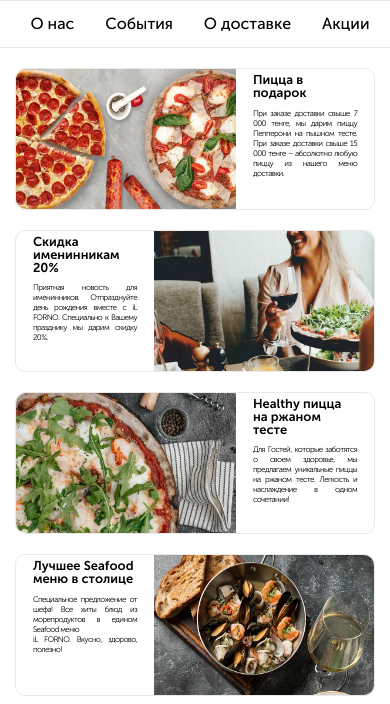
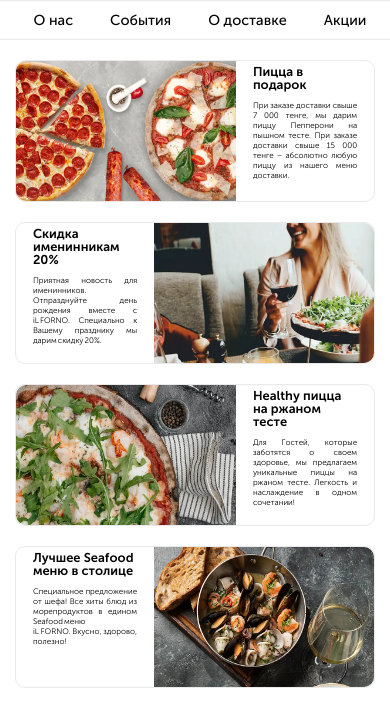
Before and after one commit to Fytch360/ilforno, a plain HTML site: page action.html in a window 390 px wide. Shown: the part 140-844 px from the top of the page. Drawn offline with nearby package versions, Linux system fonts and the light colour scheme; files whose address does not match are found by name.

Commit message:
Add files via upload

```diff
--- a/action.html
+++ b/action.html
@@ -134,7 +134,7 @@
                     <picture><source srcset="./img/action/action2.webp" type="image/webp"><img src="./img/action/action2.png" alt=""></picture>
                     <div class="slider-item-content">
                         <div class="slider-item-title">Скидка именинникам 20%</div>
-                        <div class="slider-item-txt" align="justify">Приятная новость для именинников. Отпразднуйте день рождения вместе с iL FORNO. Специально к Вашему празднику мы дарим скидку 20%.</div>
+                        <div class="slider-item-txt" align="justify">Приятная новость для именинников. Отпразднуйте день рождения вместе с <nobr>iL FORNO.</nobr> Специально к Вашему празднику мы дарим скидку 20%.</div>
                     </div>
                 </div>
                 <div class="slider-item">
--- a/css/style.css
+++ b/css/style.css
@@ -74,6 +74,7 @@
 
 .slider-item-txt,
 .event-item-txt {
+  word-spacing: -1px;
   max-width: 90%;
   margin: 0 auto;
   font-size: 1rem;
@@ -161,6 +162,7 @@ h5 {
 }
 
 .about_item1-img img {
+  margin: 5px 0;
   width: 500px;
   height: 500px;
   border-radius: 5px;
@@ -191,6 +193,7 @@ h5 {
 
 .about_item2-img img,
 .about_item5-img img {
+  margin: 5px 0;
   width: 100%;
   border-radius: 5px;
   height: auto;
@@ -245,6 +248,7 @@ h5 {
 }
 
 .about_item3-img img {
+  margin: 0px 0px 5px 0px;
   width: 500px;
   height: 700px;
   border-radius: 5px;
@@ -297,6 +301,7 @@ h5 {
 }
 
 .about_item4-img img {
+  margin: 0px 0px 5px 0px;
   width: 500px;
   height: 700px;
   border-radius: 5px;
@@ -1226,11 +1231,11 @@ a:hover {
   }
 
   .header_content {
-    font-size: 1rem;
+    font-size: 0.9rem;
   }
 
   .navbar {
-    padding: 15px 10px 10px 10px;
+    padding: 12px 10px 7px 10px;
   }
 
   .header2 {
@@ -1425,7 +1430,6 @@ a:hover {
   .event-item-txt {
     font-size: 0.5rem;
     line-height: 10px;
-    letter-spacing: -0.6px;
   }
 }
 
```
Also changed, not shown: css/style.min.css.
